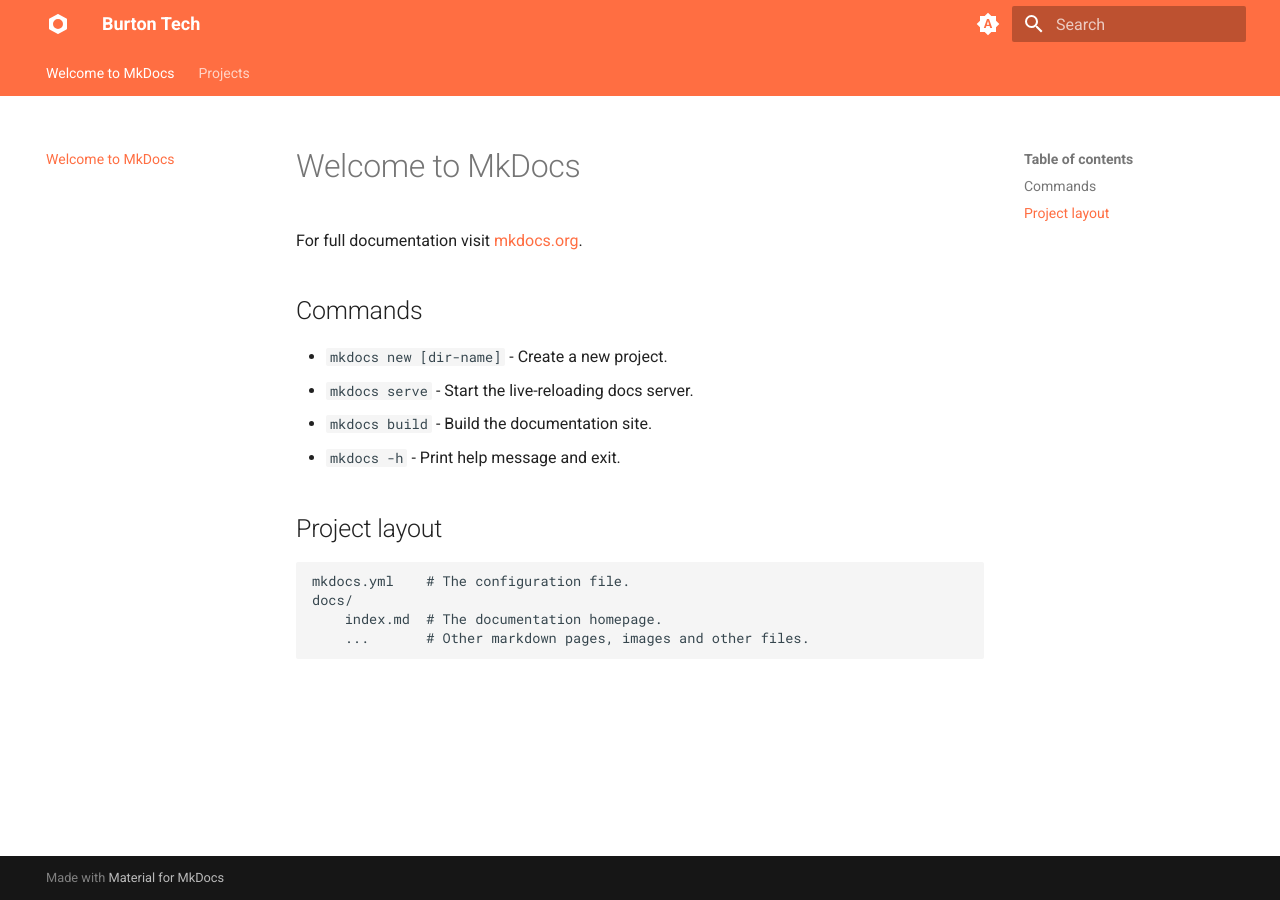
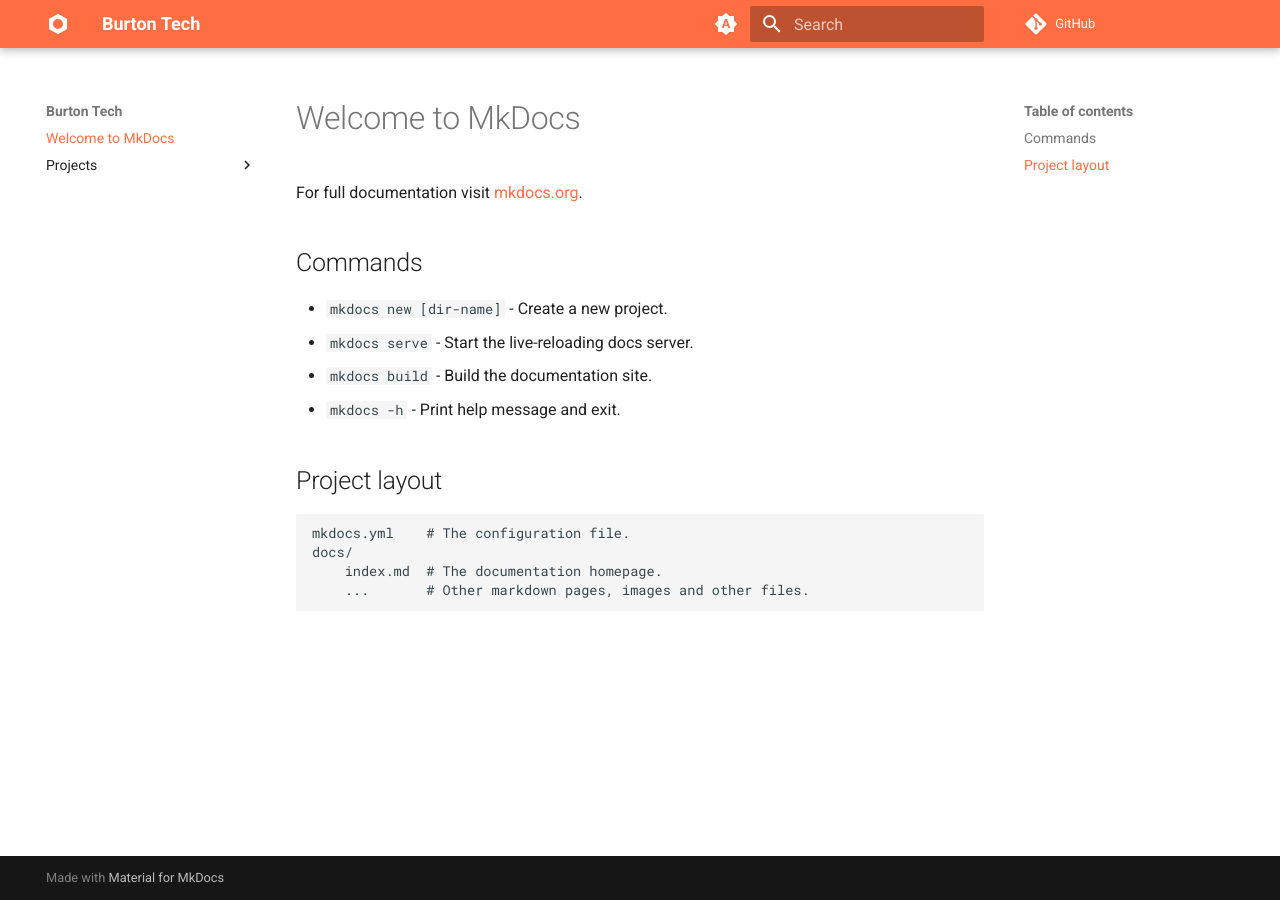
Before and after one commit to eliburtonr5/ebr5web, an MkDocs documentation site: the page built from docs/index.md, in a window 1280 px wide. Built offline with MkDocs 1.6.1 and Material for MkDocs 9.7.7, drawn with Linux system fonts in a browser that asks for light colours; comment, search, counter and statistics services are not loaded.

Commit message:
Fix navigation feature in theme configuration and update repo URL in mkdocs.yml

```diff
--- a/mkdocs.yml
+++ b/mkdocs.yml
@@ -6,10 +6,10 @@ theme:
   language: en
   icon:
     logo: material/nut
+    repo: fontawesome/brands/git-alt
   name: material
   features:
     - header.autohide
-    - navigation.tabs
     - navigation.top
   palette:
     # Palette toggle for automatic mode
@@ -40,3 +40,5 @@ theme:
 
 plugins:
   - search
+
+repo_url: https://github.com/eliburtonr5/ebr5web
```
